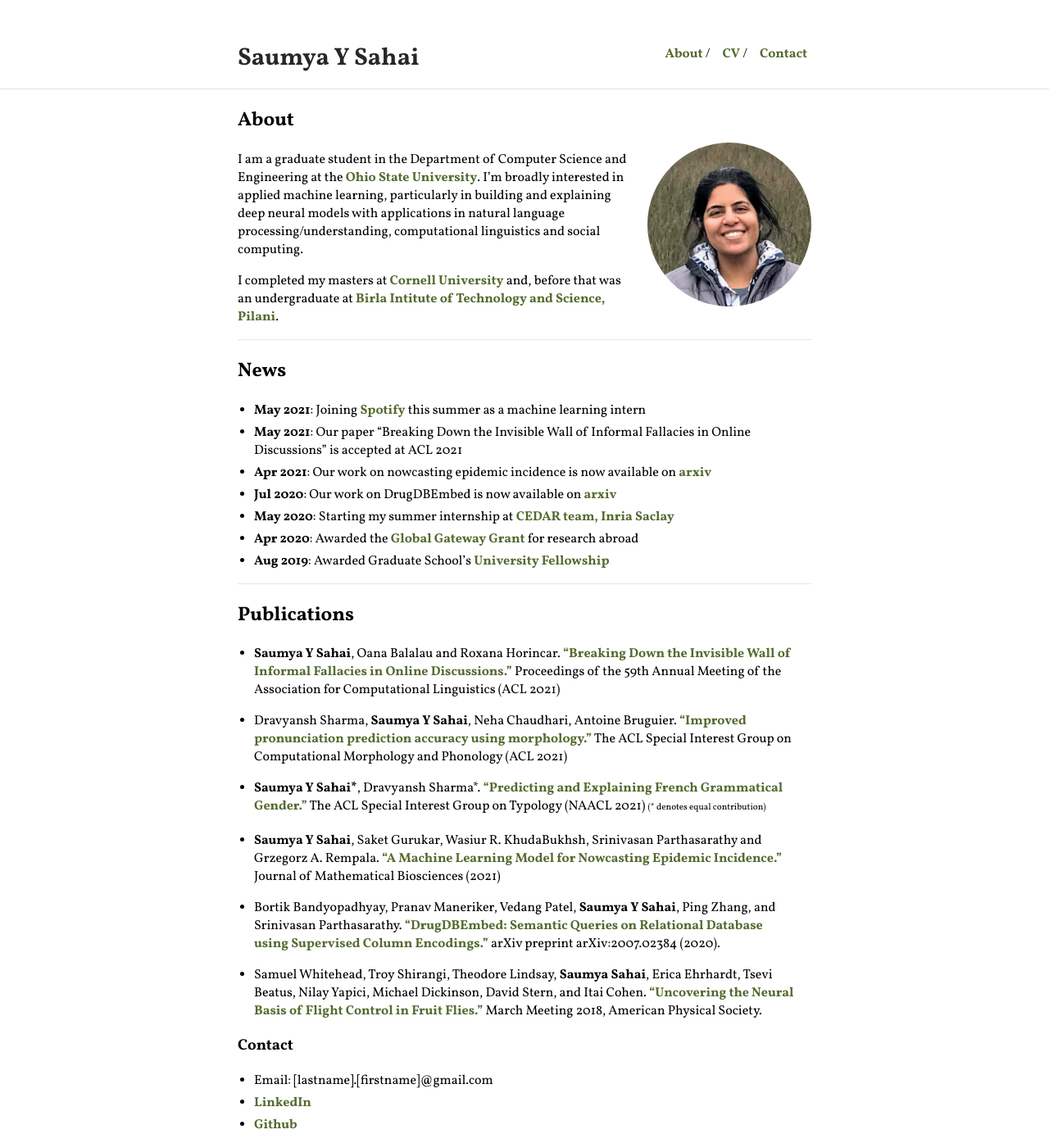
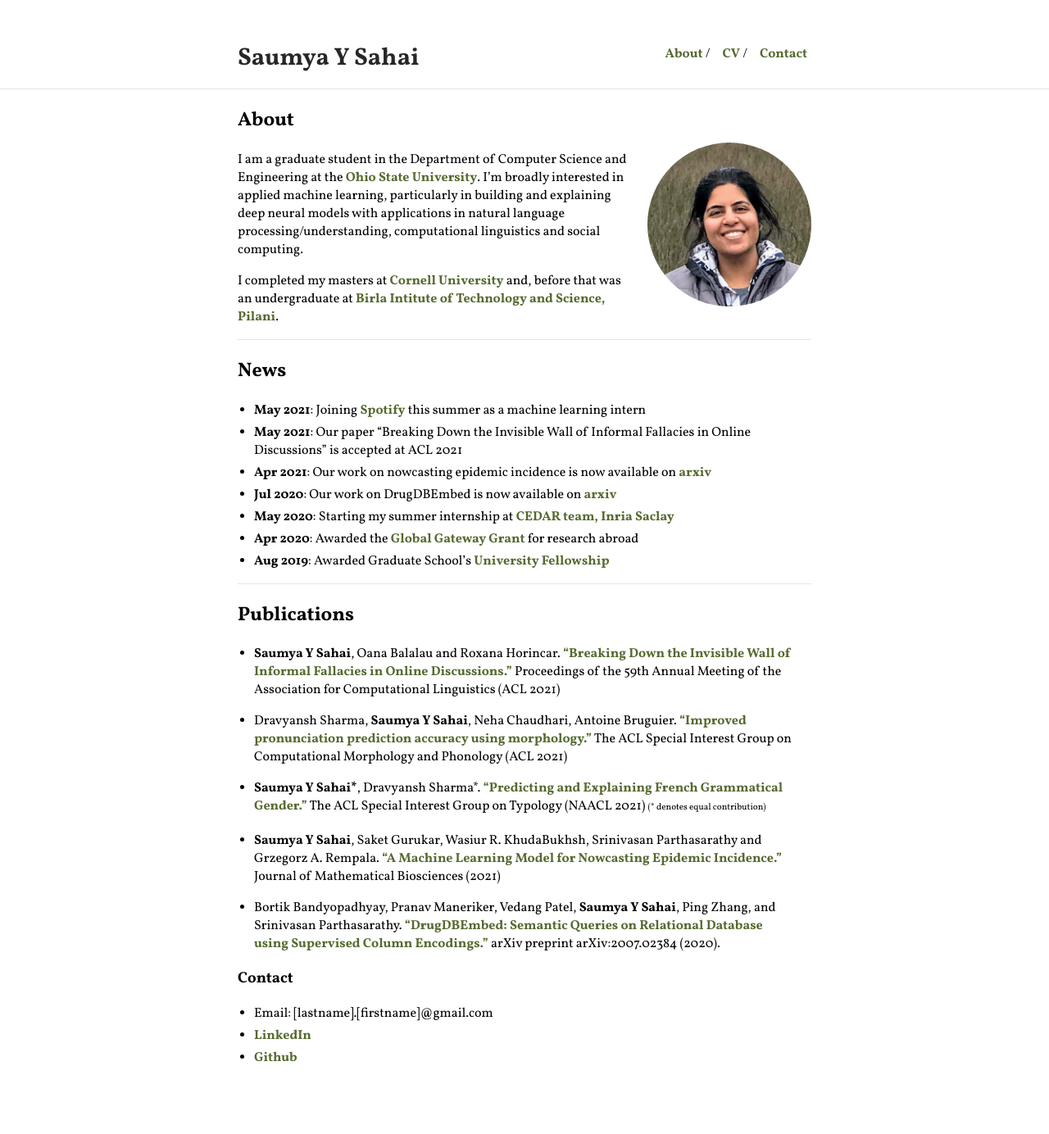
Before and after one commit to sahaisaumya/sahaisaumya.github.io, a Jekyll site: the page built from index.md, in a window 1280 px wide. Shown: the whole page at 82% size. Built offline with Jekyll 4.4.1, drawn with Linux system fonts in a browser that asks for light colours; our own code applies the rules of GitHub Pages for plain Markdown files; after the commit the page ends 1302 px from its top, so only the background shows below that.

Commit message:
remove old paper

```diff
--- a/index.md
+++ b/index.md
@@ -38,7 +38,7 @@ Incidence."](https://arxiv.org/pdf/2104.02174.pdf) Journal of Mathematical Biosc
 
 * Bortik Bandyopadhyay, Pranav Maneriker, Vedang Patel, **Saumya Y Sahai**, Ping Zhang, and Srinivasan Parthasarathy. ["DrugDBEmbed: Semantic Queries on Relational Database using Supervised Column Encodings."](https://arxiv.org/pdf/2007.02384.pdf) arXiv preprint arXiv:2007.02384 (2020).
 
-* Samuel Whitehead, Troy Shirangi, Theodore Lindsay, **Saumya Sahai**, Erica Ehrhardt, Tsevi Beatus, Nilay Yapici, Michael Dickinson, David Stern, and Itai Cohen. ["Uncovering the Neural Basis of Flight Control in Fruit Flies."](https://ui.adsabs.harvard.edu/abs/2018APS..MARS06008W/abstract)  March Meeting 2018, American Physical Society.
+<!-- * Samuel Whitehead, Troy Shirangi, Theodore Lindsay, **Saumya Sahai**, Erica Ehrhardt, Tsevi Beatus, Nilay Yapici, Michael Dickinson, David Stern, and Itai Cohen. ["Uncovering the Neural Basis of Flight Control in Fruit Flies."](https://ui.adsabs.harvard.edu/abs/2018APS..MARS06008W/abstract)  March Meeting 2018, American Physical Society. -->
 
 <!-- * **Sahai, Saumya**, Samuel Whitehead, Esther Tsyngauz, Itai Cohen,  Nilay Yapici. ["Quantitative analysis of *Drosophila* foraging and ingestion behaviors"](). (In preparation) -->
 
```
